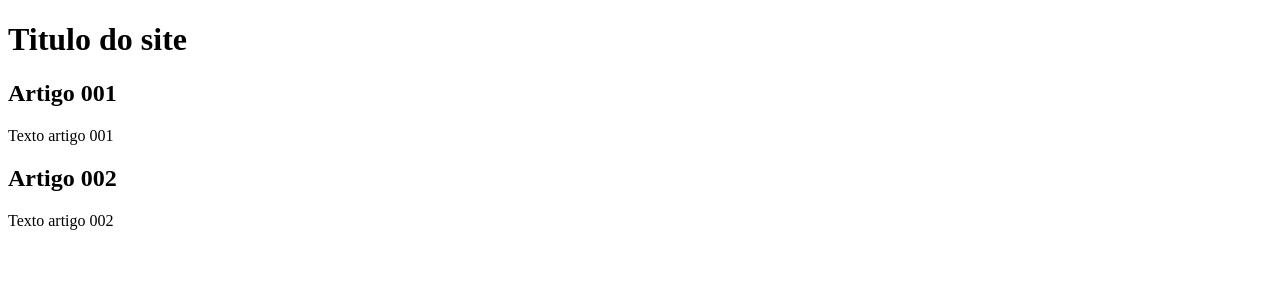
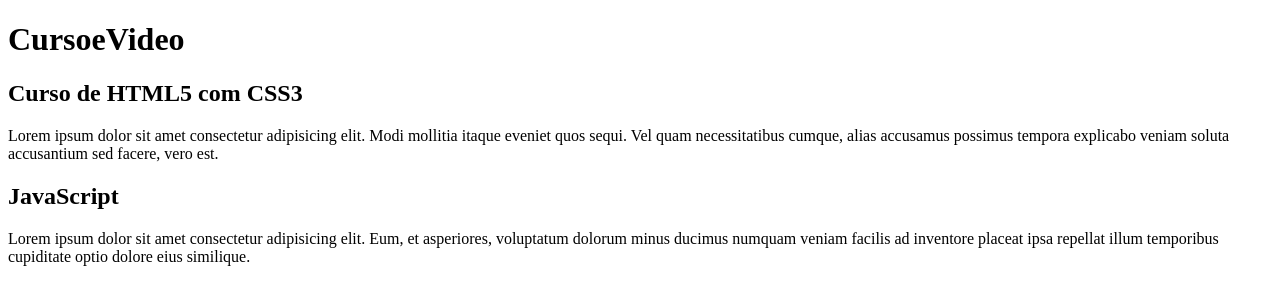
Before and after one commit to rayanegarcia/git-github, a plain HTML site: page index.html in a window 1280 px wide. Drawn offline with Linux system fonts and the light colour scheme.

Commit message:
escrevendo o conteúdo

```diff
--- a/index.html
+++ b/index.html
@@ -9,15 +9,15 @@
 <body>
     <main>
         <header>
-            <h1>Titulo do site</h1>
+            <h1>CursoeVideo</h1>
         </header>
         <article>
-            <h2>Artigo 001</h2>
-            <p>Texto artigo 001</p>
+            <h2>Curso de HTML5 com CSS3</h2>
+            <p>Lorem ipsum dolor sit amet consectetur adipisicing elit. Modi mollitia itaque eveniet quos sequi. Vel quam necessitatibus cumque, alias accusamus possimus tempora explicabo veniam soluta accusantium sed facere, vero est.</p>
         </article>
         <article>
-            <h2>Artigo 002</h2>
-            <p>Texto artigo 002</p>
+            <h2>JavaScript</h2>
+            <p>Lorem ipsum dolor sit amet consectetur adipisicing elit. Eum, et asperiores, voluptatum dolorum minus ducimus numquam veniam facilis ad inventore placeat ipsa repellat illum temporibus cupiditate optio dolore eius similique.</p>
         </article>
     </main>
 </body>
```
